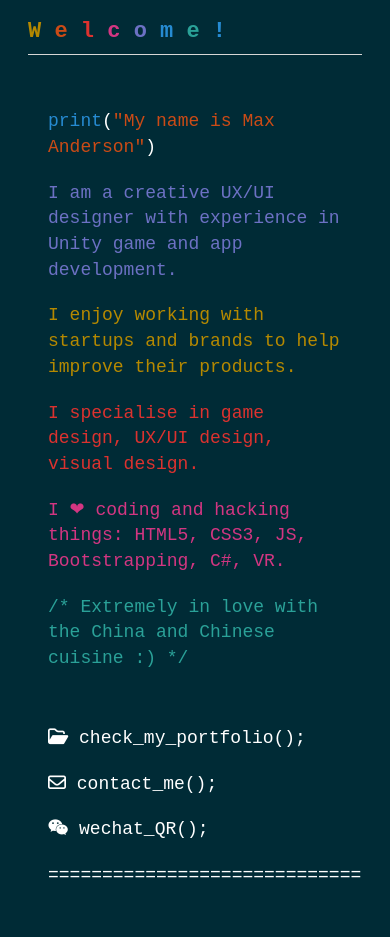
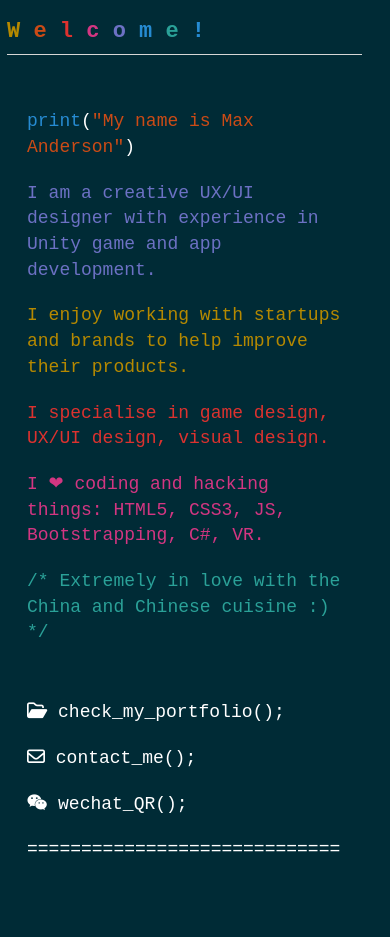
Before and after one commit to shavethebacon134/min_portfolio, a plain HTML site: page index.html in a window 390 px wide. Drawn offline with Linux system fonts and the light colour scheme.

Commit message:
reactivity changes

```diff
--- a/CSS/index.css
+++ b/CSS/index.css
@@ -37,7 +37,6 @@ a:focus {
 }
 
 .main {
-  max-width: 980px;
   margin-left: 2em;
   margin-right: 2em;
 }
@@ -106,4 +105,8 @@ a:focus {
    h1 {
       font-size: 22px;
    }
+   .main {
+     margin-left: 0.5em;
+     margin-right: 2em;
+   }
 }
```
